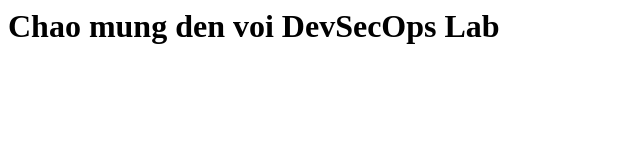
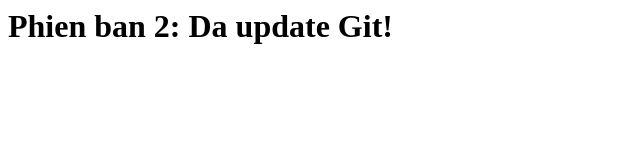
Before and after one commit to Galaxyeye107/website_demo_docker, a plain HTML site: page index.html in a window 1280 px wide. Shown: the whole page, without its empty margins (0-640 px from the left). Drawn offline with Linux system fonts and the light colour scheme.

Commit message:
cap nhap noi dung web

```diff
--- a/index.html
+++ b/index.html
@@ -1 +1 @@
-<h1>Chao mung den voi DevSecOps Lab</h1>
+<h1>Phien ban 2: Da update Git!</h1>
```
